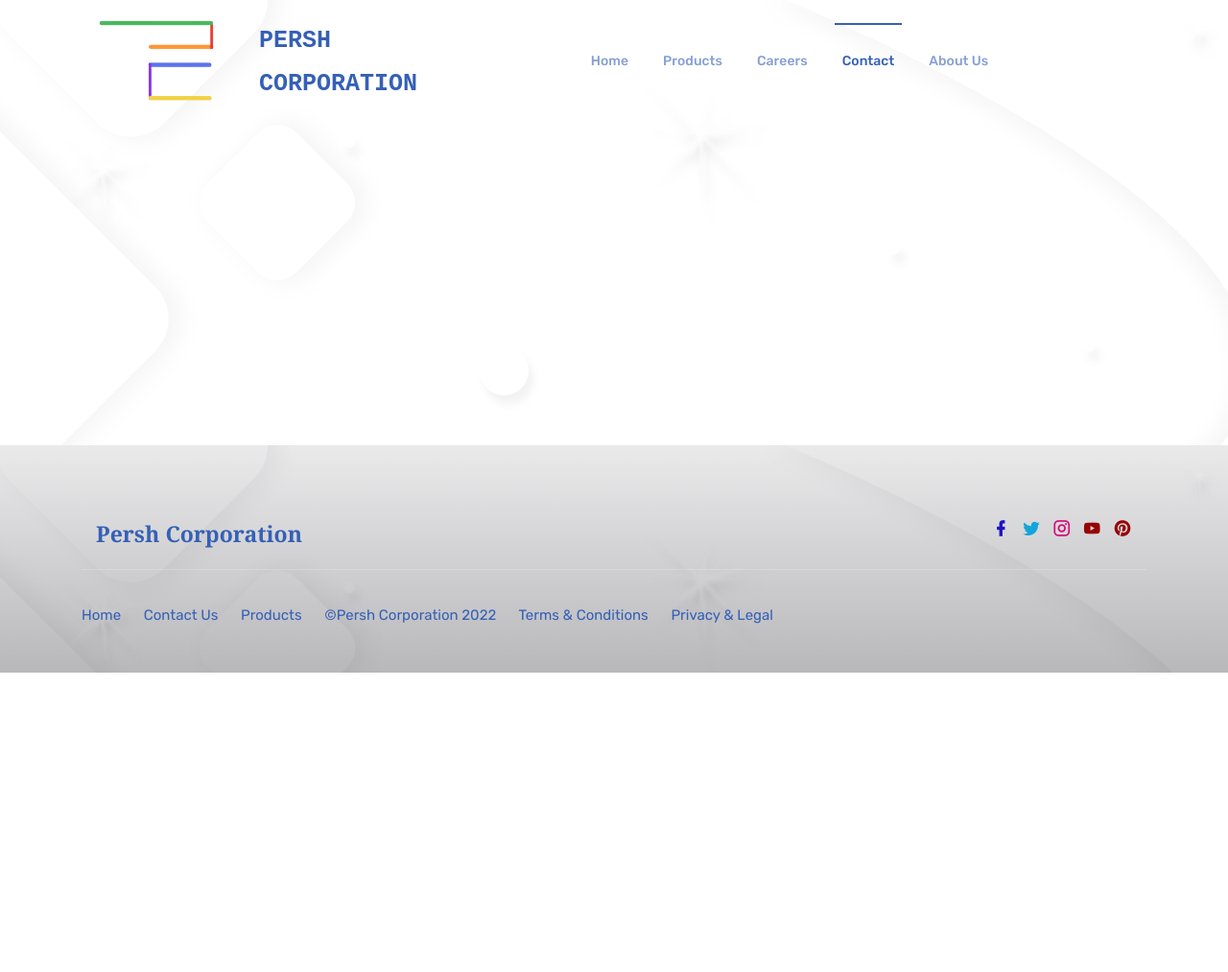
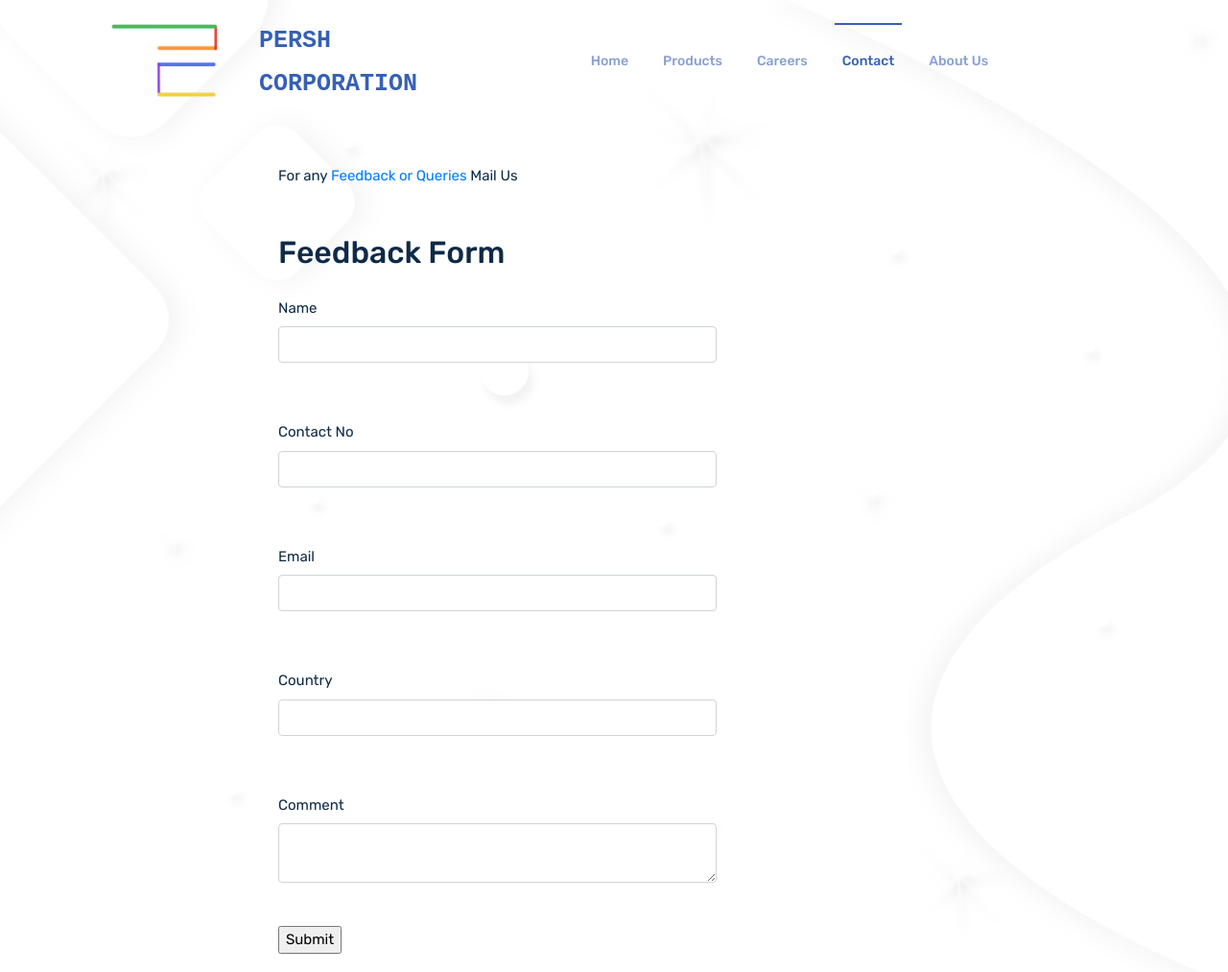
Before and after one commit to pershcorp/PershSite, a plain HTML site: page modules/contacts.html in a window 1280 px wide. Shown: the top 1013 px of the page at 96% size. Before the commit the page ends 800 px from the top, so only its background shows below. Drawn offline with nearby package versions, Linux system fonts and the light colour scheme.

Commit message:
chore: minor update

```diff
--- a/modules/contacts.html
+++ b/modules/contacts.html
@@ -34,7 +34,7 @@
     <nav class="navbar navbar-expand-lg fixed-top navbar-custom sticky sticky-dark">
         <div class="container">
             <!-- LOGO -->
-            <div class="col-lg-2 p-0"><img class="col-lg-10" src="../images/logo.png"></div>
+            <div class="col-lg-2 p-0"><img class="col-lg-8 p-1 mx-4" src="../images/logo.png"></div>
             <a class="navbar-brand logo text-uppercase" href="../index.html">
                 <p class="logo-light nav-light title-style-font">Persh<br>Corporation</p>
                 <p class="logo-dark nav-dark title-style-font">Persh<br>Corporation</p>
@@ -103,8 +103,39 @@
         <div class="container">
             <div class="mb-5 pb-5 mt-5">
                     <div class="row mt-1 mb-5 pb-5 justify-content-center">
-                        <div class="col-lg-4">
-                            <div class="features-box text-justify mt-4">
+                        <div class="col-lg-8">
+                            <div class="col-lg-8 mt-4">
+                                For any <a href="mailto:management@pershcorporation.com?Subject=Feedback%20or%20queries">Feedback or Queries</a> Mail Us
+                                <br>
+                                <br>
+                                <h2 class="mt-4">Feedback Form</h2>
+                                <div class="mt-4 form-group row">
+                                <form class="col-lg-12"action=""
+                                method="POST"
+                                enctype="multipart/form-data"
+                                name="EmailForm">
+                                <div class="form-group">
+                                <label>Name</label>
+                                <input class="form-control" type="text" name="ContactName"><br><br>
+                                </div>
+                                <div class="form-group">
+                                <label>Contact No</label>
+                                <input class="form-control" type="text"  name="ContactNo"><br><br>
+                                </div>
+                                <div class="form-group">
+                                    <label>Email</label>
+                                    <input class="form-control" type="email"  name="Email"><br><br>
+                                </div>
+                                <div class="form-group">
+                                <label>Country</label>
+                                <input class="form-control" type="text"  name="Country"><br><br>
+                                </div>
+                                <div class="form-group">
+                                <label>Comment</label> <textarea class="form-control" name="ContactComment">
+                                </textarea><br><br> <input type="submit" value="Submit">
+                                </div>
+                                </form>
+                                </div>
                             </div>
                         </div>
                     </div>
```
Also changed, not shown: index.html (+1 -1 lines), modules/aboutus.html (+1 -1 lines), modules/careers.html (+1 -1 lines), modules/products.html (+1 -1 lines).
